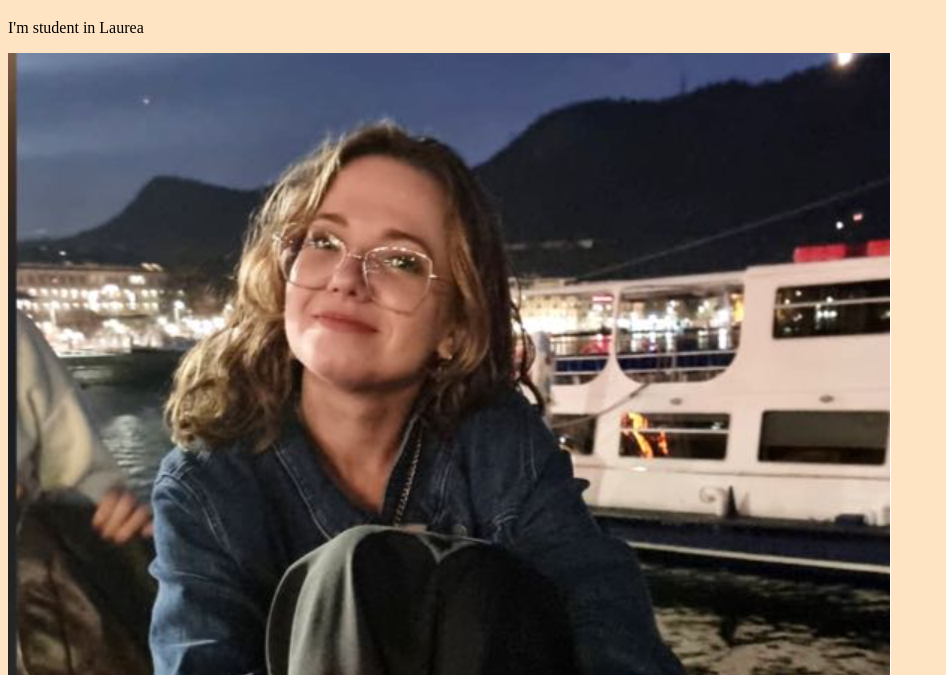
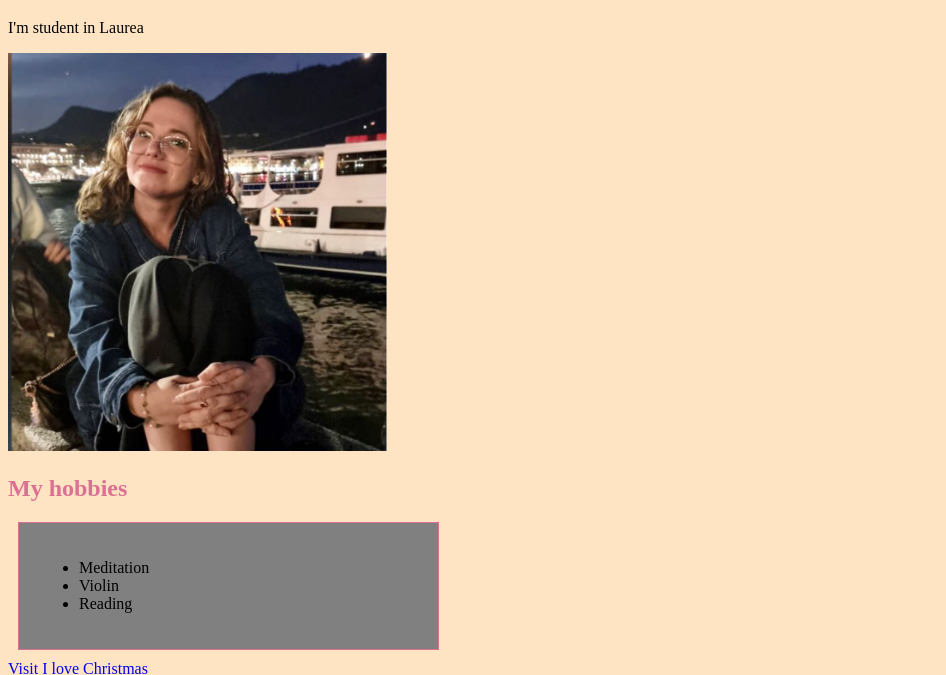
Before and after one commit to aleksandralaurea/website_dev_course_autumn_2026, a plain HTML site: page WS02/index.html in a window 1280 px wide. Shown: the part 61-736 px from the top of the page, without its empty margins (0-946 px from the left). Drawn offline with Linux system fonts and the light colour scheme; files whose address does not match are found by name.

Commit message:
picture update

```diff
--- a/WS02/index.html
+++ b/WS02/index.html
@@ -3,6 +3,7 @@
     <head>
         <style>
             body{background-color: bisque;}
+            img {width: 30%;}
             h1 {
               color: green;
               font-size: 2rem;}
@@ -46,7 +47,7 @@
     <body>
         <h1>Welcome to Aleksandra's Page</h1>
         <p>I'm student in Laurea</p>
-        <img src="C:/Users/asuru/OneDrive - Laurea-ammattikorkeakoulu/projects/Website_development_2026/aleksandrakuva.png" alt="my picture">
+        <img src="aleksandrakuva.png" alt="my picture">
         <h2 style="color: palevioletred;">My hobbies</h2>
         <div class="content-box">
         <ul>
```
Also changed, not shown: WS01/index.html (+1 -1 lines), WS02/aleksandrakuva.png (added).
